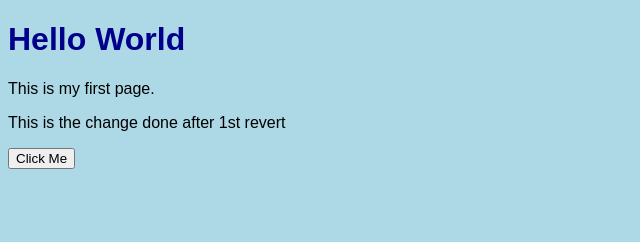
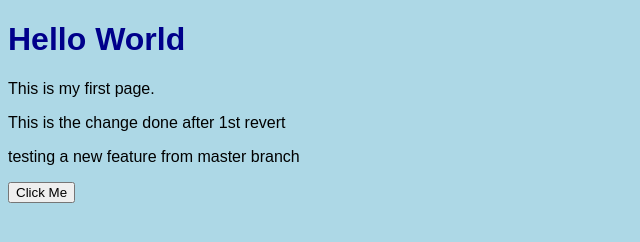
Before and after one commit to adityasenapati008/gitcourse, a plain HTML site: page index.html in a window 1280 px wide. Shown: the whole page, without its empty margins (0-640 px from the left). Drawn offline with Linux system fonts and the light colour scheme.

Commit message:
master branch is stable and doesn’t test new feature

```diff
--- a/index.html
+++ b/index.html
@@ -8,6 +8,7 @@
     <h1>Hello World</h1>
     <p id="text">This is my first page.</p>
     <p> This is the change done after 1st revert </p>
+    <p> testing a new feature from master branch</p>
 
     <button onclick="changeText()">Click Me</button>
 
```
Also changed, not shown: dir3.temp.txt (added), dir3/temp.txt (added).
